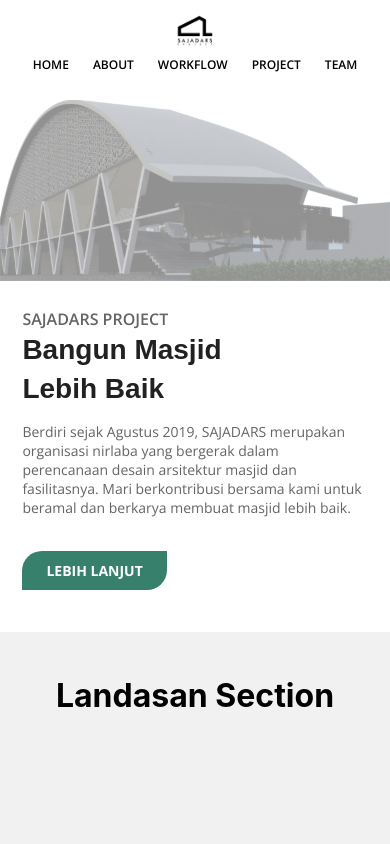
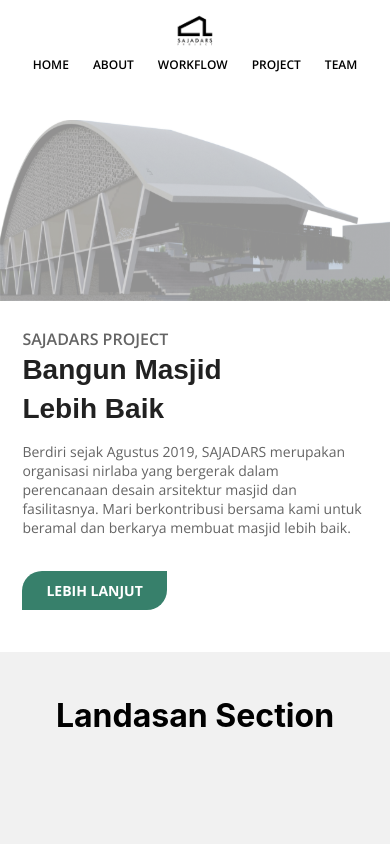
Before and after one commit to muhidayat03/sajadars-web, a React (Create React App) app: page / in a window 390 px wide. Shown: the top 844 px of the page. Built offline with nearby package versions, Linux system fonts and the light colour scheme.

Commit message:
fix responsive carousel

```diff
--- a/src/App.js
+++ b/src/App.js
@@ -52,7 +52,7 @@
 const ContentSection = styled.div`
   padding-top: 60px;
   @media only screen and (max-width: 600px) {
-  background-color: red;
+  padding-top: 80px;
   }
 `;
 
--- a/src/pages/home/TeamSection.js
+++ b/src/pages/home/TeamSection.js
@@ -9,6 +9,7 @@
 const responsive = [
   { breakPoint: 680, cardsToShow: 3 }, // this will be applied if screen size is greater than 1280px. cardsToShow will become 4.
   { breakPoint: 480, cardsToShow: 2 },
+  { breakPoint: 0, cardsToShow: 1 },
 ];
 
 const TeamSection = () => <Section>
```
